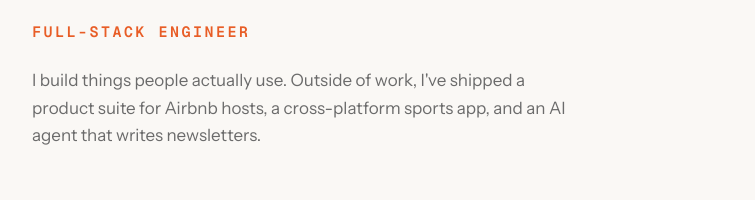
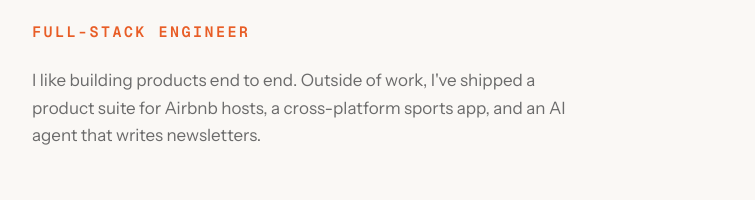
Before and after one commit to jonathan-c/castillo-j-portfolio, a Next.js app: page / in a window 1280 px wide. Shown: the part 209-409 px from the top of the page, without its empty margins (262-1017 px from the left). Built offline with nearby package versions, Linux system fonts and the light colour scheme.

Commit message:
copy: soften hero intro wording

```diff
--- a/app/page.tsx
+++ b/app/page.tsx
@@ -18,7 +18,7 @@ export default function Home() {
           Full-Stack Engineer
         </p>
         <p className="text-[17px] text-muted leading-relaxed max-w-[540px]">
-          I build things people actually use. Outside of work, I&apos;ve shipped
+          I like building products end to end. Outside of work, I&apos;ve shipped
           a product suite for Airbnb hosts, a cross-platform sports app, and an
           AI agent that writes newsletters.
         </p>
```
